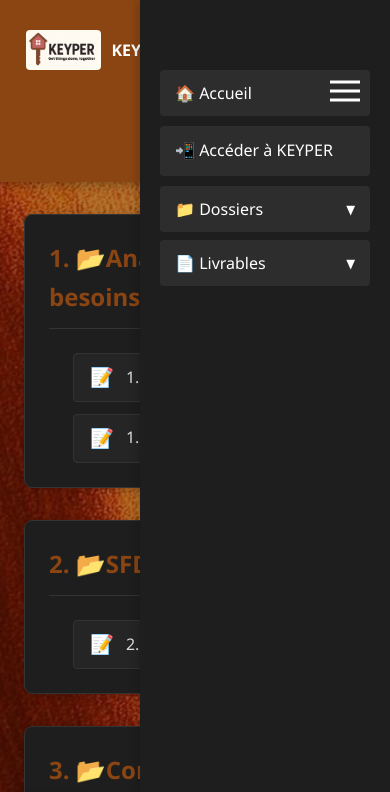
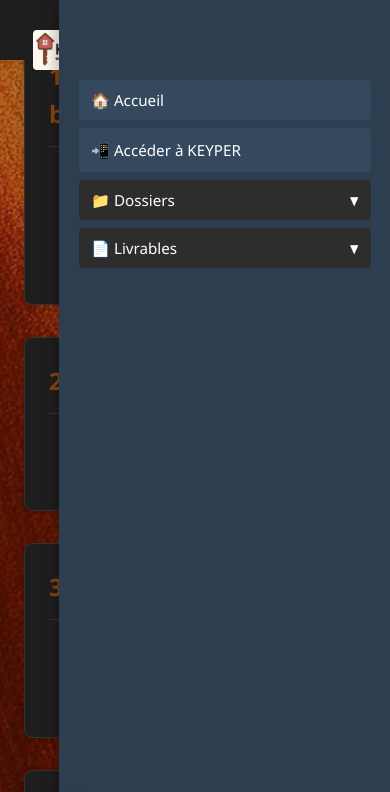
Before and after one commit to fromwonderland/keyper-livrables, a plain HTML site: page index.html in a window 390 px wide. Both pictures are taken after a click on the button "Menu". Shown: the top 792 px of the page. Drawn offline with Linux system fonts and the light colour scheme.

Commit message:
Add files via upload

```diff
--- a/style.css
+++ b/style.css
@@ -983,34 +983,38 @@
     width: 100%;
     height: 3px;
     background-color: white;
+    border-radius: 3px;
     transition: all 0.3s ease;
+    transform-origin: center;
 }
 
 .mobile-menu {
-    display: none;
     position: fixed;
     top: 0;
-    right: -250px;
-    width: 250px;
+    right: -300px;
+    width: 280px;
     height: 100%;
-    background-color: #1e1e1e;
-    box-shadow: -2px 0 10px rgba(0, 0, 0, 0.2);
-    z-index: 1000;
-    padding: 70px 20px 20px;
-    transition: right 0.3s ease;
+    background-color: #2c3e50;
+    box-shadow: -2px 0 15px rgba(0, 0, 0, 0.3);
+    z-index: 999;
+    padding: 80px 20px 30px;
+    transition: right 0.4s cubic-bezier(0.4, 0, 0.2, 1);
+    overflow-y: auto;
+    -webkit-overflow-scrolling: touch;
+    display: block !important; /* S'assurer que le menu est toujours dans le flux du document */
 }
 
 .mobile-menu.active {
     right: 0;
-    display: block;
 }
 
+/* Styles pour les éléments du menu mobile */
 .mobile-menu-item {
     display: block;
     width: 100%;
     padding: 12px 15px;
-    margin-bottom: 10px;
-    background-color: #2d2d2d;
+    margin-bottom: 8px;
+    background-color: #34495e;
     color: white !important;
     border: none;
     border-radius: 4px;
@@ -1022,7 +1026,78 @@
 }
 
 .mobile-menu-item:hover {
-    background-color: #3d3d3d;
+    background-color: #4a6b8a;
+}
+
+/* Styles pour les menus déroulants mobiles */
+.mobile-dropdown {
+    position: relative;
+    width: 100%;
+    margin-bottom: 8px;
+}
+
+.mobile-dropbtn {
+    display: flex;
+    justify-content: space-between;
+    align-items: center;
+    width: 100%;
+    padding: 12px 15px;
+    background-color: #34495e;
+    color: white !important;
+    border: none;
+    border-radius: 4px;
+    text-align: left;
+    font-size: 1rem;
+    cursor: pointer;
+    transition: background-color 0.2s;
+}
+
+.mobile-dropbtn:hover {
+    background-color: #4a6b8a;
+}
+
+.mobile-dropdown-content {
+    display: none;
+    width: 100%;
+    padding: 8px 0 0 0;
+    background-color: transparent;
+    z-index: 1;
+}
+
+.mobile-dropdown.active .mobile-dropdown-content {
+    display: block;
+}
+
+.mobile-dropdown-item {
+    display: block;
+    width: 100%;
+    padding: 10px 15px 10px 25px;
+    background-color: #2c3e50;
+    color: white !important;
+    border: none;
+    text-align: left;
+    text-decoration: none;
+    font-size: 0.9rem;
+    cursor: pointer;
+    transition: background-color 0.2s;
+}
+
+.mobile-dropdown-item:hover {
+    background-color: #3d5166;
+}
+
+.dropdown-arrow {
+    font-size: 0.8em;
+    margin-left: 8px;
+    transition: transform 0.3s ease;
+}
+
+.mobile-dropdown.active .dropdown-arrow {
+    transform: rotate(180deg);
+}
+
+.mobile-menu-item:hover {
+    background-color: #4a6b8a;
 }
 
 /* Style pour les boutons desktop */
@@ -1152,6 +1227,88 @@
 }
 
 /* Style pour les petits écrans */
+@media (max-width: 1024px) {
+    .mobile-menu-button {
+        display: flex;
+    }
+
+    .desktop-only {
+        display: none !important;
+    }
+
+    /* Cacher le menu de navigation principal sur mobile */
+    .nav-center {
+        display: none;
+    }
+
+    /* Ajuster la hauteur de la navbar */
+    .navbar {
+        height: 60px;
+        position: fixed;
+        top: 0;
+        left: 0;
+        right: 0;
+        z-index: 998;
+        background-color: #1e1e1e;
+        box-shadow: 0 2px 10px rgba(0, 0, 0, 0.1);
+    }
+
+    /* S'assurer que le contenu principal n'est pas caché derrière la navbar */
+    main {
+        padding-top: 70px;
+        min-height: calc(100vh - 70px);
+        position: relative;
+        z-index: 1;
+    }
+
+    /* Ajuster le logo */
+    .logo {
+        font-size: 1.1rem;
+        padding-left: 15px;
+    }
+
+    /* S'assurer que le bouton est bien positionné */
+    .mobile-menu-button {
+        right: 15px;
+    }
+
+    /* Animation du bouton hamburger */
+    .mobile-menu-button.active span:nth-child(1) {
+        transform: translateY(9px) rotate(45deg);
+    }
+
+    .mobile-menu-button.active span:nth-child(2) {
+        opacity: 0;
+    }
+
+    .mobile-menu-button.active span:nth-child(3) {
+        transform: translateY(-9px) rotate(-45deg);
+    }
+
+    /* Ajustements spécifiques pour les très petits écrans */
+    @media (max-width: 480px) {
+        .mobile-menu {
+            width: 85%;
+            right: -85%;
+        }
+
+        .logo {
+            font-size: 1rem;
+        }
+
+        .mobile-menu-item,
+        .mobile-dropbtn {
+            padding: 10px 12px;
+            font-size: 0.95rem;
+        }
+
+        .mobile-dropdown-item {
+            padding: 8px 12px 8px 20px;
+            font-size: 0.85rem;
+        }
+    }
+}
+
 @media (max-width: 768px) {
     .guide-button {
         left: 10px;
```
Also changed, not shown: index.html (+3 -3 lines).
